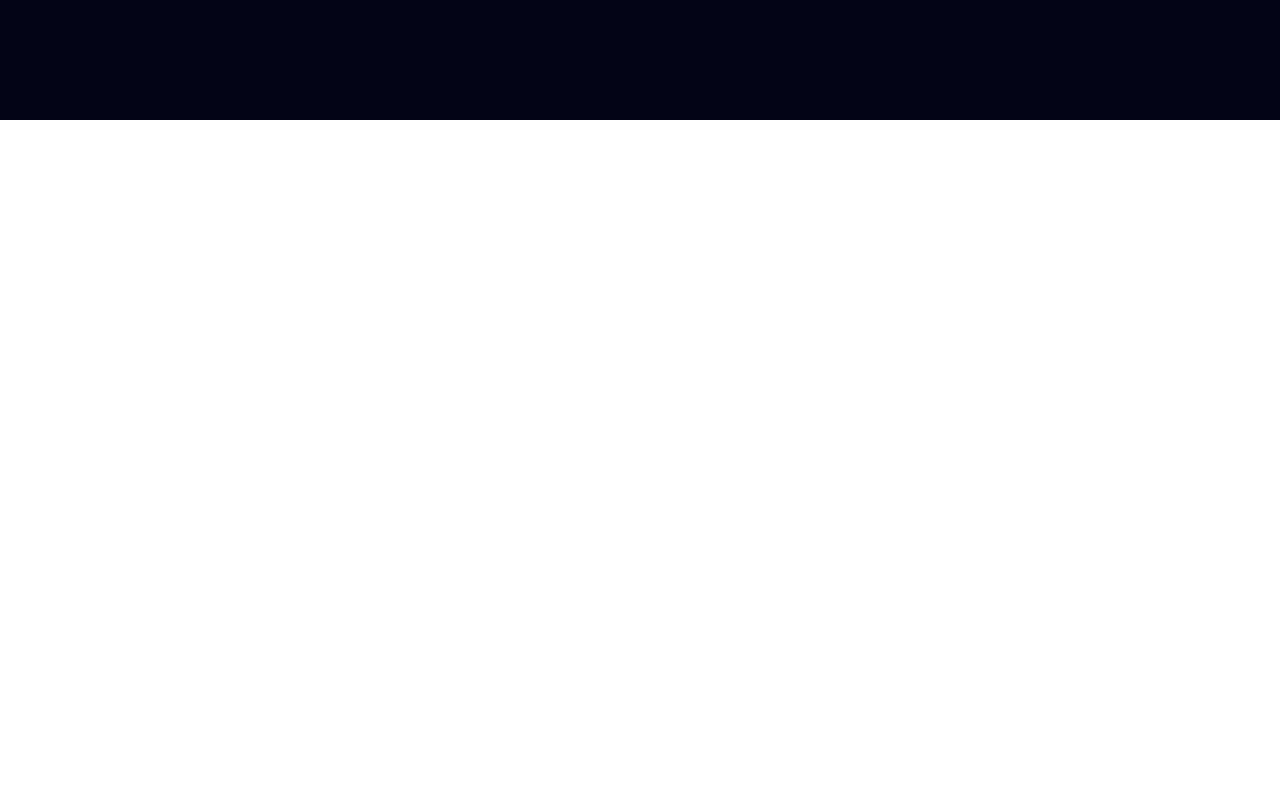
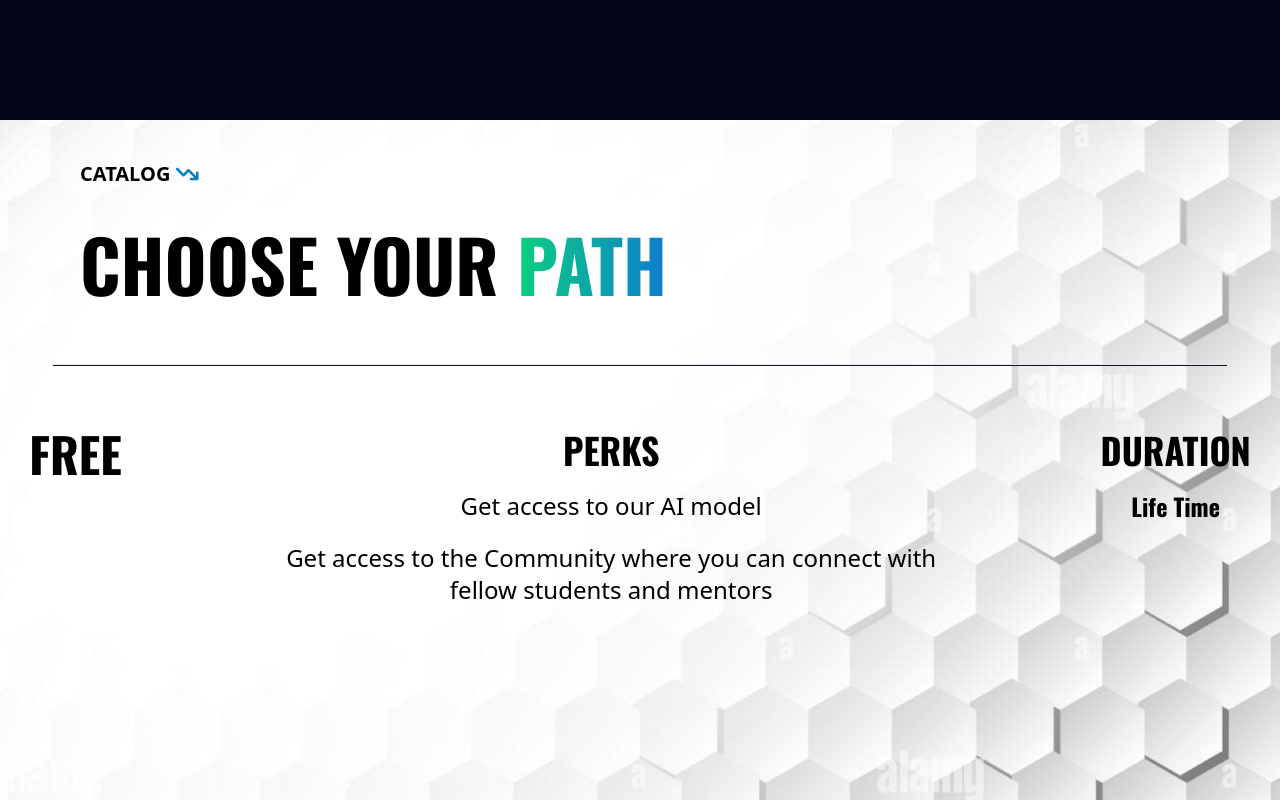
Before and after one commit to sambitsingha/SynthoPrep, a React (Vite) app in the folder client/: page / in a window 1280 px wide. Shown: the part 1480-2280 px from the top of the page. Before the commit the page ends 1600 px from the top, so only its background shows below. Built offline with nearby package versions, Linux system fonts and the light colour scheme.

Commit message:
minor changes | typo fix

```diff
--- a/client/src/components/Homepage/Hero.jsx
+++ b/client/src/components/Homepage/Hero.jsx
@@ -1,6 +1,7 @@
 import React, { useState } from "react";
 import { FontAwesomeIcon } from "@fortawesome/react-fontawesome";
 import { faArrowTrendDown } from "@fortawesome/free-solid-svg-icons";
+import { Link } from "react-router-dom";
 const Hero = () => {
 	return (
 		<div>
@@ -23,9 +24,11 @@ const Hero = () => {
 					architecto! Ducimus.
 				</p>
 				<div className='flex justify-center items-center md:justify-start'>
-					<button className='button gradient mx-10 lg:mx-16 uppercase bg-sky-500 my-5 py-2 px-5 lg:py-4 lg:px-10 rounded-3xl text-white text-sm lg:text-xl'>
-						Try For Free <FontAwesomeIcon icon={faArrowTrendDown} />
-					</button>
+					<Link to='/login'>
+						<button className='button gradient mx-10 lg:mx-16 uppercase bg-sky-500 my-5 py-2 px-5 lg:py-4 lg:px-10 rounded-3xl text-white text-sm lg:text-xl'>
+							Try For Free <FontAwesomeIcon icon={faArrowTrendDown} />
+						</button>
+					</Link>
 				</div>
 			</div>
 		</div>
--- a/client/src/components/Homepage/Home.jsx
+++ b/client/src/components/Homepage/Home.jsx
@@ -14,12 +14,12 @@ const Home = () => {
 			<section className='h-auto md:h-screen snap-center'>
 				<About />
 			</section>
-			{/* <section className='h-screen snap-center'>
+			<section className='h-screen snap-center'>
 				<Catalog />
 			</section>
 			<section className='snap-center'>
 				<Footer />
-			</section> */}
+			</section>
 		</>
 	);
 };
```
